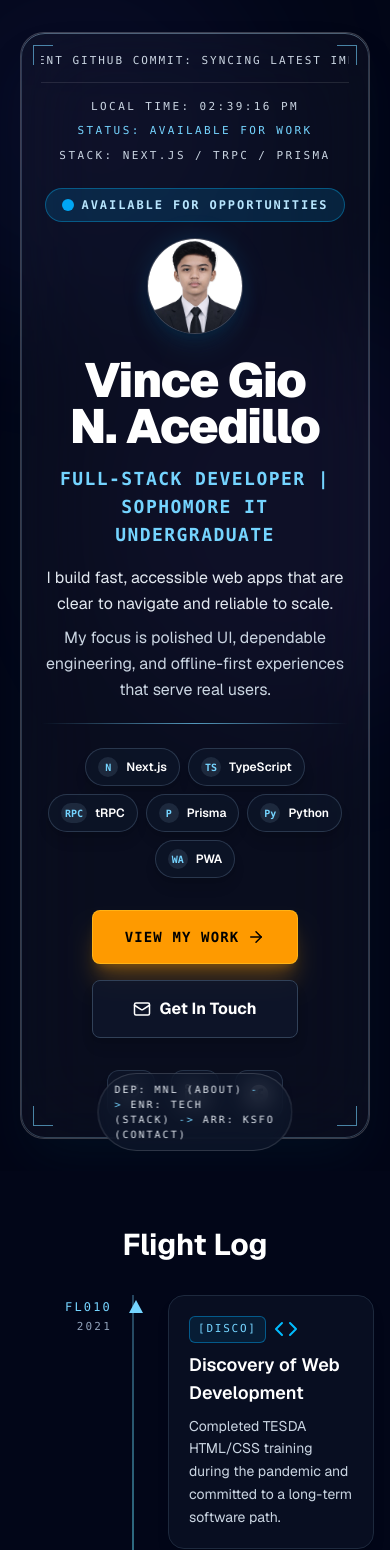
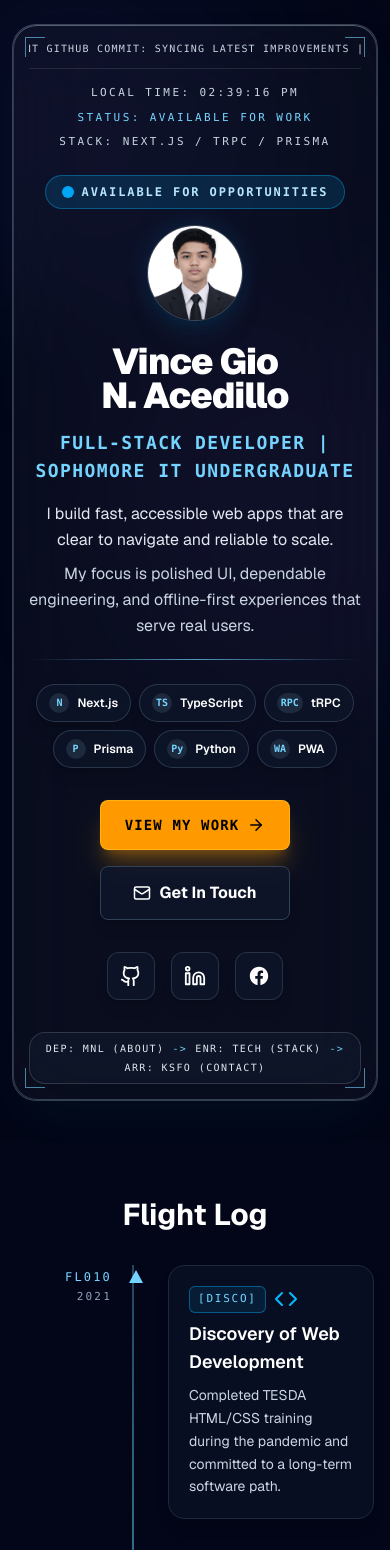
Before and after one commit to binsacedillo/portfolio-v2, a Next.js app: page / in a window 390 px wide. Shown: the top 1550 px of the page. Built offline with nearby package versions, Linux system fonts and the light colour scheme; no server answers.

Commit message:
fix(hero): improve mobile and tablet responsiveness
Adjust spacing, heading scale, ticker legibility, CTA/button wrapping, social wrapping, and flight-path navigation flow for small and medium viewports without changing the visual direction. [Audit Time: 2026-04-05 01:20:46]

```diff
--- a/src/components/landing/Hero.tsx
+++ b/src/components/landing/Hero.tsx
@@ -138,7 +138,7 @@ export default function Hero() {
 
   return (
     <section
-      className="relative min-h-screen overflow-hidden bg-slate-950 px-5 py-8 text-white md:px-10"
+      className="relative min-h-screen overflow-hidden bg-slate-950 px-3 py-6 text-white sm:px-5 sm:py-8 md:px-10"
       aria-label="Hero section"
       onMouseMove={onMouseMove}
       style={{ cursor: cursorLocked ? CURSOR_LOCK : CURSOR_NORMAL }}
@@ -174,12 +174,12 @@ export default function Hero() {
         <div className="absolute inset-0 bg-slate-950/70" />
       </div>
 
-      <div className="relative z-10 mx-auto flex min-h-[calc(100vh-4rem)] max-w-6xl items-center justify-center">
+      <div className="relative z-10 mx-auto flex min-h-[calc(100vh-3rem)] max-w-6xl items-center justify-center pb-4 sm:min-h-[calc(100vh-4rem)]">
         <motion.div
           initial={{ opacity: 0, y: 24 }}
           animate={{ opacity: 1, y: 0 }}
           transition={{ duration: 0.65, ease: "easeOut" }}
-          className="relative w-full overflow-hidden rounded-3xl border border-white/20 bg-white/3 p-5 shadow-2xl shadow-cyan-950/20 backdrop-blur-2xl sm:p-8 md:p-10"
+          className="relative w-full overflow-hidden rounded-3xl border border-white/20 bg-white/3 p-4 shadow-2xl shadow-cyan-950/20 backdrop-blur-2xl sm:p-6 md:p-10"
         >
           <div className="pointer-events-none absolute inset-0 rounded-3xl border border-sky-200/20" aria-hidden="true" />
           <div
@@ -197,7 +197,7 @@ export default function Hero() {
 
           <div className="relative overflow-hidden border-b border-white/10 pb-3">
             <motion.div
-              className="whitespace-nowrap font-mono text-[11px] uppercase tracking-[0.18em] text-slate-300"
+              className="whitespace-nowrap font-mono text-[10px] uppercase tracking-[0.12em] text-slate-300 sm:text-[11px] sm:tracking-[0.18em]"
               animate={shouldReduceMotion ? undefined : { x: ["0%", "-50%"] }}
               transition={
                 shouldReduceMotion
@@ -250,6 +250,7 @@ export default function Hero() {
                     src="/profile-photo.jpg"
                     alt=""
                     fill
+                    sizes="96px"
                     className="object-cover object-top"
                     priority
                     onError={() => setImageError(true)}
@@ -324,7 +325,7 @@ export default function Hero() {
             >
               <button
                 onClick={scrollToProjects}
-                className="inline-flex items-center justify-center gap-2 rounded-lg border border-amber-300/45 bg-amber-500 px-8 py-4 font-mono text-sm font-bold uppercase tracking-[0.08em] text-black shadow-xl shadow-amber-500/30 transition-all hover:scale-[1.02] hover:bg-amber-400 focus:outline-none focus:ring-4 focus:ring-amber-300/60"
+                className="inline-flex w-full items-center justify-center gap-2 rounded-lg border border-amber-300/45 bg-amber-500 px-6 py-3.5 font-mono text-sm font-bold uppercase tracking-[0.08em] text-black shadow-xl shadow-amber-500/30 transition-all hover:scale-[1.02] hover:bg-amber-400 focus:outline-none focus:ring-4 focus:ring-amber-300/60 sm:w-auto sm:px-8 sm:py-4"
                 aria-label="View my projects"
                 {...interactiveProps}
               >
@@ -334,7 +335,7 @@ export default function Hero() {
 
               <a
                 href="mailto:beansgioacedillo@gmail.com"
-                className="inline-flex items-center justify-center gap-2 rounded-lg border border-slate-700 bg-slate-900/85 px-8 py-4 font-bold text-white shadow-lg transition-all hover:border-slate-600 hover:bg-slate-800 focus:outline-none focus:ring-4 focus:ring-slate-600/50"
+                className="inline-flex w-full items-center justify-center gap-2 rounded-lg border border-slate-700 bg-slate-900/85 px-6 py-3.5 font-bold text-white shadow-lg transition-all hover:border-slate-600 hover:bg-slate-800 focus:outline-none focus:ring-4 focus:ring-slate-600/50 sm:w-auto sm:px-8 sm:py-4"
                 aria-label="Contact me via email"
                 {...interactiveProps}
               >
@@ -344,7 +345,7 @@ export default function Hero() {
             </motion.div>
 
             <motion.div
-              className="mt-8 flex gap-4"
+              className="mt-8 flex flex-wrap justify-center gap-4"
               initial={{ opacity: 0 }}
               animate={{ opacity: 1 }}
               transition={{ duration: 0.55, delay: 0.45 }}
@@ -385,19 +386,19 @@ export default function Hero() {
                 </svg>
               </a>
             </motion.div>
+
+            <nav className="mt-8 w-full max-w-3xl" aria-label="Flight path navigation">
+              <div className="flex flex-wrap items-center justify-center gap-x-2 gap-y-1 rounded-2xl border border-white/15 bg-slate-900/65 px-3 py-2 font-mono text-[10px] uppercase tracking-[0.14em] text-slate-200 backdrop-blur-md sm:text-xs sm:tracking-[0.2em]">
+                <span>Dep: MNL (About)</span>
+                <span className="text-sky-300">-&gt;</span>
+                <span>Enr: Tech (Stack)</span>
+                <span className="text-sky-300">-&gt;</span>
+                <span>Arr: KSFO (Contact)</span>
+              </div>
+            </nav>
           </div>
         </motion.div>
       </div>
-
-      <nav className="absolute bottom-5 left-1/2 z-20 -translate-x-1/2">
-        <div className="rounded-full border border-white/15 bg-slate-900/65 px-4 py-2 font-mono text-[10px] uppercase tracking-[0.2em] text-slate-200 backdrop-blur-md sm:text-xs">
-          <span>Dep: MNL (About)</span>
-          <span className="mx-2 text-sky-300">-&gt;</span>
-          <span>Enr: Tech (Stack)</span>
-          <span className="mx-2 text-sky-300">-&gt;</span>
-          <span>Arr: KSFO (Contact)</span>
-        </div>
-      </nav>
 
       {cursorLocked && (
         <div
--- a/src/components/landing/JapaneseMorphingTitle.tsx
+++ b/src/components/landing/JapaneseMorphingTitle.tsx
@@ -9,7 +9,7 @@ export default function JapaneseMorphingTitle() {
       whileInView={{ opacity: 1, y: 0 }}
       transition={{ duration: 0.7, ease: "easeOut" }}
       viewport={{ once: true, amount: 0.7 }}
-      className="max-w-3xl text-balance text-5xl font-black leading-[0.95] tracking-tight text-white sm:text-6xl lg:text-7xl"
+      className="max-w-3xl text-balance text-4xl font-black leading-[0.95] tracking-tight text-white sm:text-5xl lg:text-7xl"
     >
       Vince Gio N. Acedillo
     </motion.h1>
```
